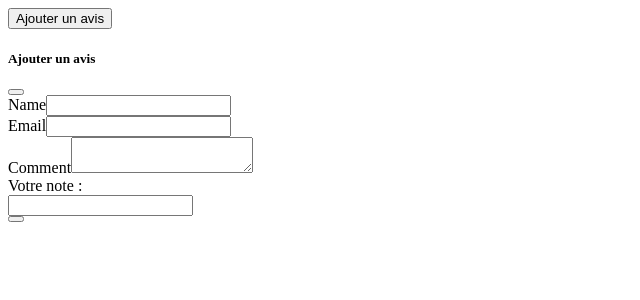
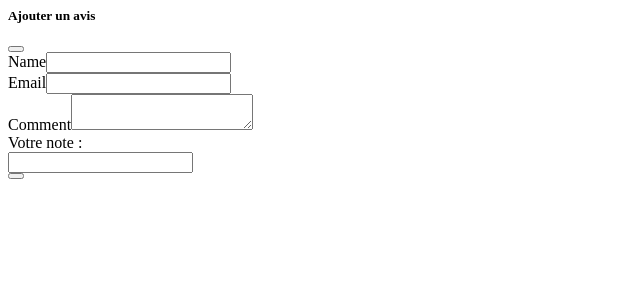
Before and after one commit to DiEz-HPC/Assistante-Maternelle, a Symfony app: template templates/components/_testimonyForm.html.twig in a window 1280 px wide. Shown: the top 300 px of the page, without its empty margins (0-640 px from the left). Run offline with Twig, Linux system fonts and the light colour scheme; the template is opened without the code that fills it, so the values that code supplies are empty; form fields are guessed from the names that the template uses; some libraries are stand-ins or nearby versions.

Commit message:
extract modal in testimony div

```diff
--- a/templates/components/_testimonyForm.html.twig
+++ b/templates/components/_testimonyForm.html.twig
@@ -1,10 +1,3 @@
-<!-- Button trigger modal -->
-<div class="button-container">
-<button class="btn button" data-bs-toggle="modal" data-bs-target="#testimonyModal">
-    Ajouter un avis
-</button>
-</div>
-
 <!-- Modal -->
 <div class="modal fade testimonyModal" id="testimonyModal" tabindex="-1" aria-labelledby="feedbackTitle" aria-hidden="true">
     <div class="modal-dialog">
```
